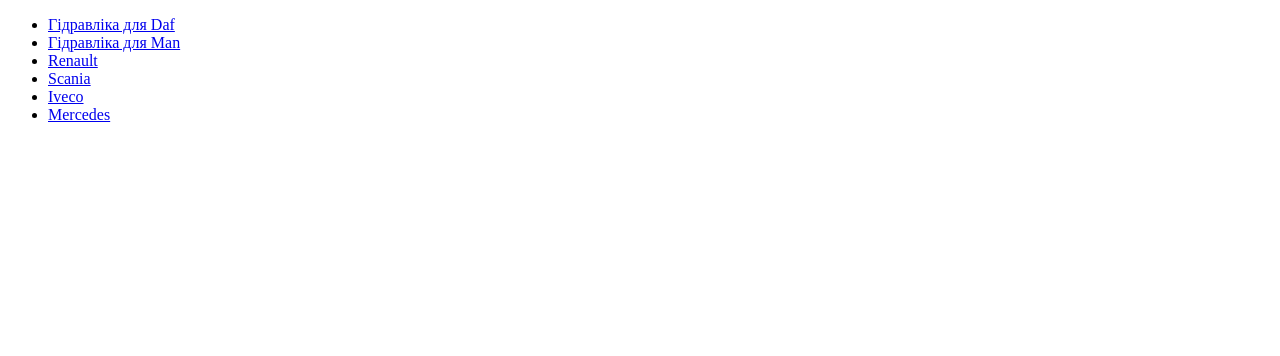
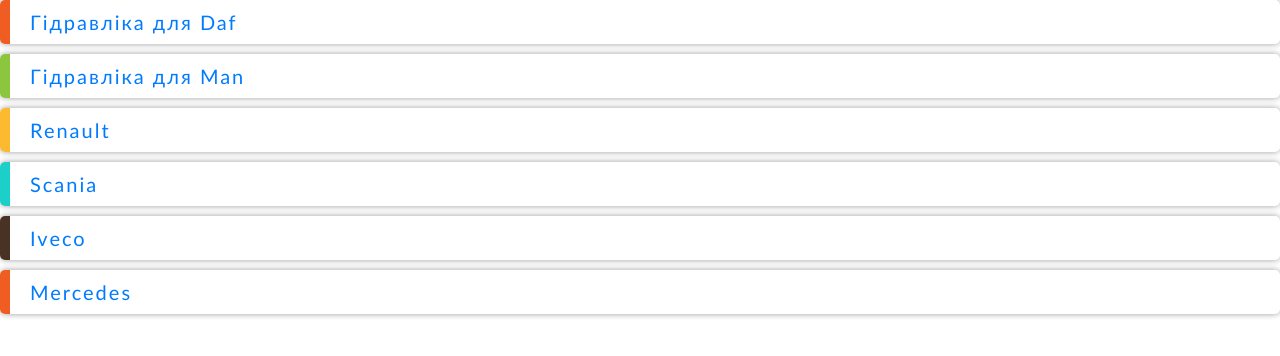
Before and after one commit to yanabyldina/galvanica, a plain HTML site: page products/hydravlic-dump-kit.html in a window 1280 px wide. Drawn offline with nearby package versions, Linux system fonts and the light colour scheme; files that its build step writes are made by us from their sources.

Commit message:
Project Created

```diff
--- a/css/index.css
+++ b/css/index.css
@@ -102,7 +102,7 @@ h2 {
 .item5,
 .item6 {
     max-height: 400px;
-    background-image: url(https://yanabyldina.github.io/hydrauliCenter/img/4.png);
+    background-image: url(img/9.jpg);
     background-size: cover;
     display: flex;
     align-items: center;
--- /dev/null
+++ b/css/products.css
@@ -0,0 +1,28 @@
+.list {
+list-style: none;
+padding: 0;
+}
+.list li {
+font-family: "Trebuchet MS", "Lucida Sans";
+padding: 7px 20px;
+margin-bottom: 10px;
+border-radius: 5px;
+border-left: 10px solid #f05d22;
+box-shadow: 2px -2px 5px 0 rgba(0,0,0,.1),
+     -2px -2px 5px 0 rgba(0,0,0,.1),
+    2px 2px 5px 0 rgba(0,0,0,.1),
+    -2px 2px 5px 0 rgba(0,0,0,.1);
+font-size: 20px;
+letter-spacing: 2px;
+transition: 0.3s all linear;
+}
+.list li:nth-child(2){border-color: #8bc63e;}
+.list li:nth-child(3){border-color: #fcba30;}
+.list li:nth-child(4){border-color: #1ccfc9;}
+.list li:nth-child(5){border-color: #493224;}
+.list li:hover {border-left: 10px solid transparent;}
+.list li:nth-child(1):hover {border-right: 10px solid #f05d22;}
+.list li:nth-child(2):hover {border-right: 10px solid #8bc63e;}
+.list li:nth-child(3):hover {border-right: 10px solid #fcba30;}
+.list li:nth-child(4):hover {border-right: 10px solid #1ccfc9;}
+.list li:nth-child(5):hover {border-right: 10px solid #493224;}
--- a/products/hydravlic-dump-kit.html
+++ b/products/hydravlic-dump-kit.html
@@ -6,6 +6,9 @@
     <meta name="viewport" content="width=device-width, initial-scale=1.0">
     <meta http-equiv="X-UA-Compatible" content="ie=edge">
     <title>hydravlic-dump-kit</title>
+     <link rel="stylesheet" href="https://stackpath.bootstrapcdn.com/bootstrap/4.1.3/css/bootstrap.min.css" integrity="sha384-MCw98/SFnGE8fJT3GXwEOngsV7Zt27NXFoaoApmYm81iuXoPkFOJwJ8ERdknLPMO" crossorigin="anonymous">
+    <link rel="stylesheet" href="https://use.fontawesome.com/releases/v5.6.3/css/all.css" integrity="sha384-UHRtZLI+pbxtHCWp1t77Bi1L4ZtiqrqD80Kn4Z8NTSRyMA2Fd33n5dQ8lWUE00s/" crossorigin="anonymous">
+    <link rel="stylesheet" href="css/products.css">
 </head>
 
 <body>
```
